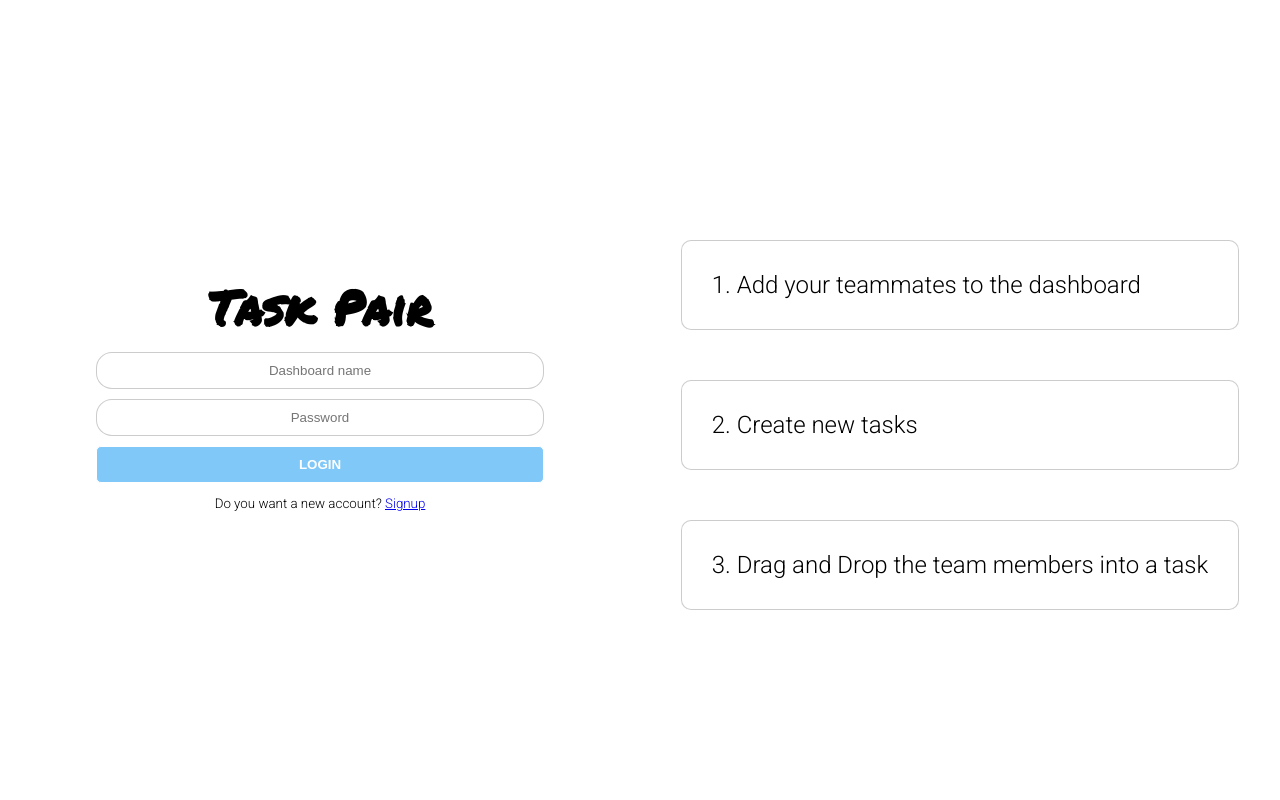
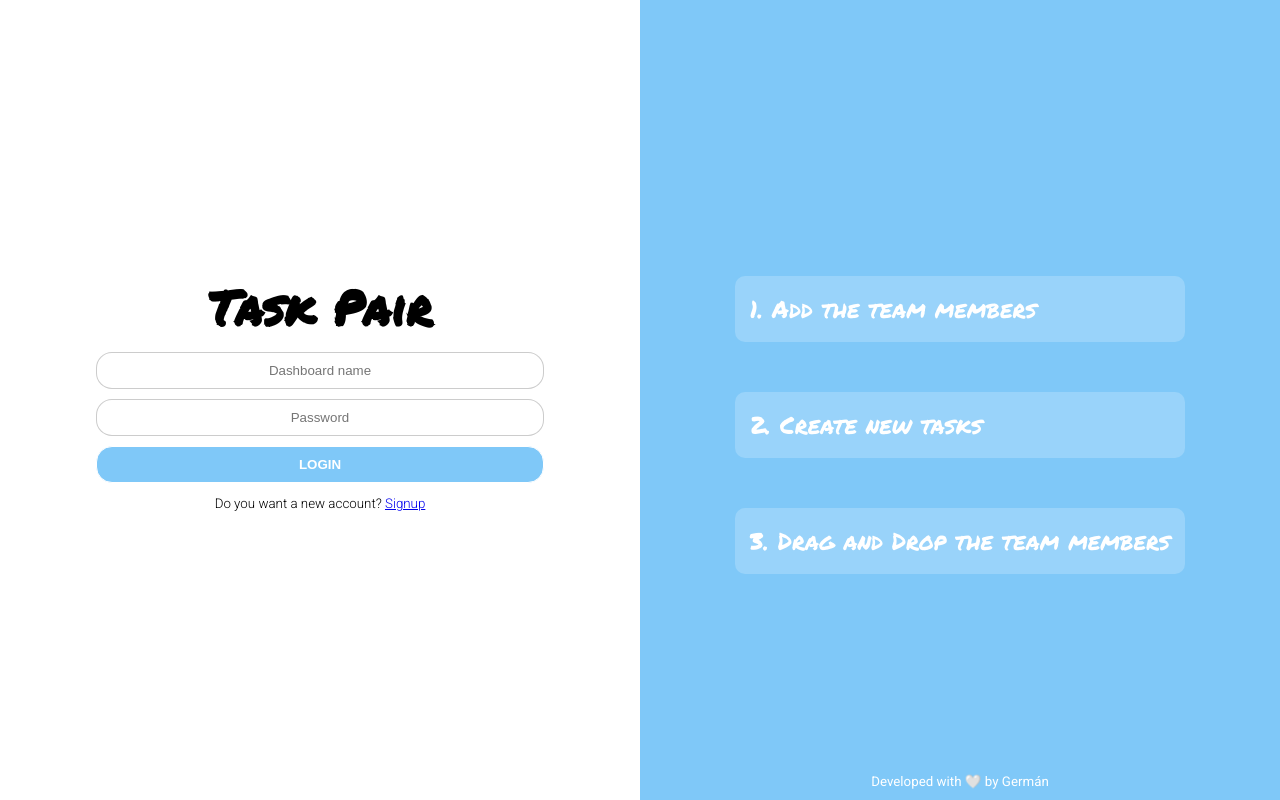
Before and after one commit to getellez/pairing-platform-ui, a React (Vite) app: page /login in a window 1280 px wide. Built offline with nearby package versions, Linux system fonts and the light colour scheme.

Commit message:
Improve login

```diff
--- a/src/pages/Login/Login.css
+++ b/src/pages/Login/Login.css
@@ -44,7 +44,7 @@
 .Login__button {
   background-color: #7FC8F8;
   border: 1px solid white;
-  border-radius: 5px;
+  border-radius: 1rem;
   color: white;
   font-weight: 700;
   padding: 10px 20px;
@@ -72,10 +72,7 @@
 }
 
 .Login__column-right {
-  background-color: #ffffff;
-  opacity: 1;
-  background-image: radial-gradient(#0088ff 0.5px, #ffffff 0.5px);
-  background-size: 10px 10px;
+  background-color: #7FC8F8;
   align-items: center;
   justify-content: center;
   display: none;
@@ -92,14 +89,22 @@
 }
 
 .step-container {
-  background-color: white;
+  font-family: 'Permanent Marker', cursive;
+  color: white;
+  background-color: rgba(255, 255, 255, 0.2);
   border-radius: 10px;
-  border: 1px solid rgba(0, 0, 0, 0.2);
   box-sizing: border-box;
   font-size: 1rem;
   margin-top: 50px;
-  padding: 30px;
+  padding: 15px;
   width: 100%;
+}
+
+.Latam {
+  color: white;
+  position: absolute;
+  bottom: 0;
+  padding-bottom: 10px;
 }
 
 @media (min-width: 1024px) {
--- a/src/pages/Login/Login.jsx
+++ b/src/pages/Login/Login.jsx
@@ -134,14 +134,17 @@ export const Login = () => {
       <div className="Login__column-right">
         <div className="Login__container-right">
           <div className="step-container">
-            <h1>1. Add your teammates to the dashboard</h1>
+            <h1>1. Add the team members</h1>
           </div>
           <div className="step-container">
             <h1>2. Create new tasks</h1>
           </div>
           <div className="step-container">
-            <h1>3. Drag and Drop the team members into a task</h1>
+            <h1>3. Drag and Drop the team members</h1>
           </div>
+        </div>
+        <div className="Latam">
+          <small>Developed with 🤍 by Germán </small>
         </div>
       </div>
 
```
